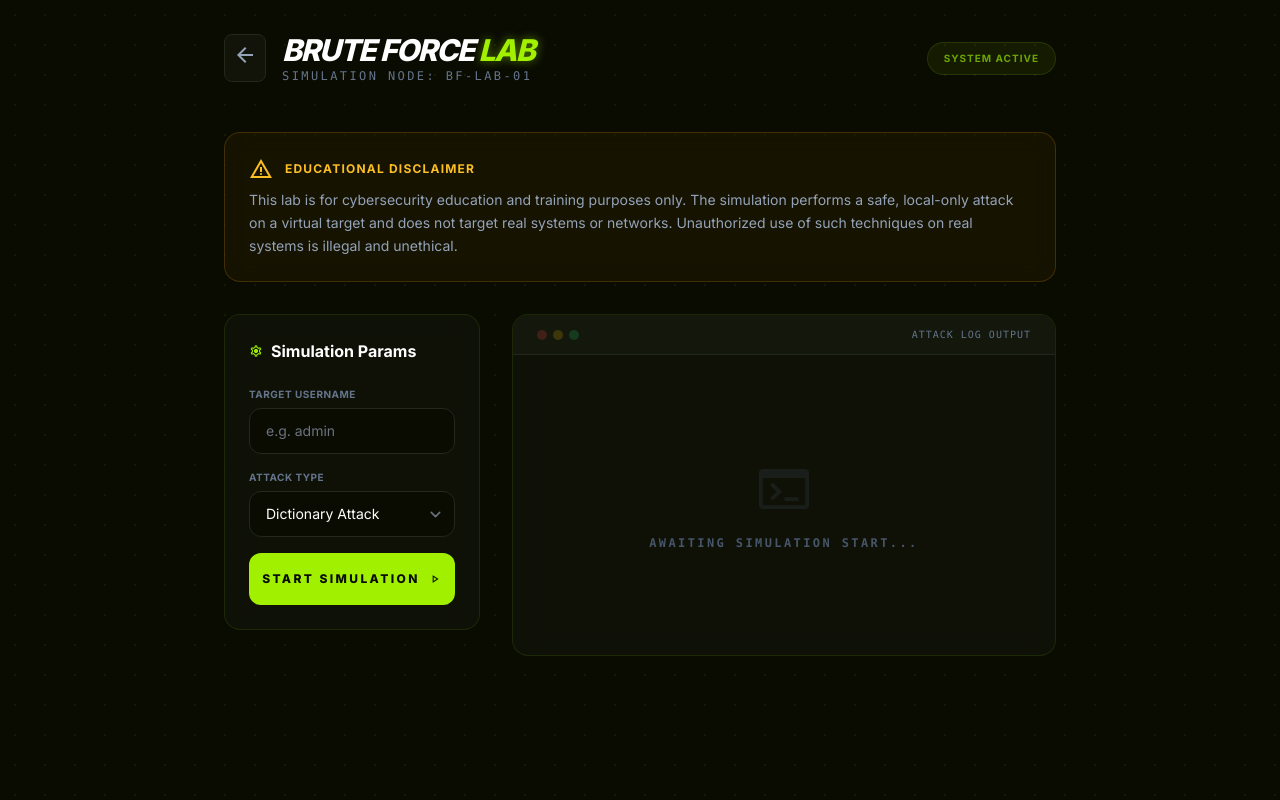
After one commit to kashifkhanamv123-cmd/CyberShield, a PHP site: page /labs/bruteforce.php in a window 1280 px wide. The commit adds this page. Run offline with PHP 8.4, Linux system fonts and the light colour scheme; the visitor is signed in with stand-in values (Sample User, id 1); some libraries are stand-ins or nearby versions.

Commit message:
BRUTEFORCE

```diff
--- a/dashboard/dashboard.php
+++ b/dashboard/dashboard.php
@@ -107,6 +107,9 @@ $completed_labs = ($phishing_count > 0) ? 1 : 0;
                     </a>
                     <a class="nav-item flex items-center gap-3 px-4 py-3 rounded-lg text-sm font-medium hover:bg-white/5 transition-all text-slate-400 hover:text-white" href="#">
                         <span class="material-symbols-outlined text-xl">bug_report</span> Malware Analysis
+                    </a>
+                    <a class="nav-item flex items-center gap-3 px-4 py-3 rounded-lg text-sm font-medium hover:bg-white/5 transition-all text-slate-400 hover:text-white" href="../labs/bruteforce.php">
+                        <span class="material-symbols-outlined text-xl">lock_open</span> Brute Force Lab
                     </a>
                     <a class="nav-item flex items-center gap-3 px-4 py-3 rounded-lg text-sm font-medium hover:bg-white/5 transition-all text-slate-400 hover:text-white" href="#">
                         <span class="material-symbols-outlined text-xl">data_exploration</span> SOC Dashboard
--- /dev/null
+++ b/labs/bruteforce.php
@@ -0,0 +1,211 @@
+<?php
+require_once __DIR__ . '/../config/session.php';
+require_once __DIR__ . '/../config/db.php';
+
+if (!isset($_SESSION['user_id'])) {
+    header("Location: ../auth/login.php");
+    exit();
+}
+
+$user_id = $_SESSION['user_id'];
+$success_msg = "";
+$error_msg = "";
+$simulation_results = null;
+
+if ($_SERVER["REQUEST_METHOD"] == "POST" && isset($_POST['start_simulation'])) {
+    $target_username = mysqli_real_escape_string($conn, $_POST['target_username']);
+    $attack_type = mysqli_real_escape_string($conn, $_POST['attack_type']);
+
+    // Internal password list for simulation
+    $passwords = ["123456", "password", "admin123", "letmein", "admin@123"];
+    $correct_password = "admin@123"; // Simulating that this is the target password
+
+    $attempts = 0;
+    $found = false;
+    $start_time = microtime(true);
+
+    $simulation_steps = [];
+    foreach ($passwords as $pwd) {
+        $attempts++;
+        $simulation_steps[] = "Attempting password: $pwd...";
+        if ($pwd === $correct_password) {
+            $found = true;
+            break;
+        }
+    }
+
+    $end_time = microtime(true);
+    $time_taken = round($end_time - $start_time, 4);
+
+    // Log the simulation to the database
+    $stmt = $conn->prepare("INSERT INTO bruteforce_logs (user_id, target_username, attack_type, attempts, success, time_taken) VALUES (?, ?, ?, ?, ?, ?)");
+    $success_val = $found ? 1 : 0;
+    $stmt->bind_param("isssid", $user_id, $target_username, $attack_type, $attempts, $success_val, $time_taken);
+
+    if ($stmt->execute()) {
+        $simulation_results = [
+            'steps' => $simulation_steps,
+            'attempts' => $attempts,
+            'found' => $found,
+            'password' => $found ? $correct_password : null,
+            'time_taken' => $time_taken
+        ];
+    } else {
+        $error_msg = "Error logging simulation: " . $conn->error;
+    }
+}
+?>
+<!DOCTYPE html>
+<html class="dark" lang="en">
+
+<head>
+    <meta charset="utf-8" />
+    <meta content="width=device-width, initial-scale=1.0" name="viewport" />
+    <title>CyberShield | Brute Force Simulation Lab</title>
+    <script src="https://cdn.tailwindcss.com?plugins=forms,container-queries"></script>
+    <link href="https://fonts.googleapis.com/css2?family=Inter:wght@400;500;600;700;800&display=swap" rel="stylesheet" />
+    <link href="https://fonts.googleapis.com/css2?family=Material+Symbols+Outlined:wght,FILL@100..700,0..1&display=swap" rel="stylesheet" />
+    <script>
+        tailwind.config = {
+            darkMode: "class",
+            theme: {
+                extend: {
+                    colors: {
+                        "primary": "#a0f000",
+                        "background-dark": "#0a0c02",
+                        "surface": "#12140a",
+                        "neutral-dark": "#16190e",
+                        "border-dim": "#23281b",
+                    },
+                    fontFamily: {
+                        "display": ["Inter", "sans-serif"]
+                    }
+                },
+            },
+        }
+    </script>
+    <style>
+        .terminal-grid {
+            background-image: radial-gradient(circle, #a0f00011 1px, transparent 1px);
+            background-size: 30px 30px;
+        }
+
+        .glass-panel {
+            background: rgba(18, 20, 10, 0.7);
+            backdrop-filter: blur(12px);
+            border: 1px solid rgba(160, 240, 0, 0.1);
+        }
+
+        .glow-text {
+            text-shadow: 0 0 10px rgba(160, 240, 0, 0.5);
+        }
+    </style>
+</head>
+
+<body class="bg-background-dark text-slate-300 font-display min-h-screen terminal-grid selection:bg-primary selection:text-background-dark">
+    <div class="max-w-4xl mx-auto p-8">
+        <!-- Header -->
+        <header class="mb-12 flex items-center justify-between">
+            <div class="flex items-center gap-4">
+                <a href="../dashboard/dashboard.php" class="p-2 rounded-lg bg-surface border border-border-dim text-slate-400 hover:text-primary transition-colors">
+                    <span class="material-symbols-outlined">arrow_back</span>
+                </a>
+                <div>
+                    <h1 class="text-3xl font-black text-white italic uppercase tracking-tighter">Brute Force <span class="text-primary glow-text">Lab</span></h1>
+                    <p class="text-slate-500 text-xs font-mono uppercase tracking-[0.2em]">Simulation Node: BF-LAB-01</p>
+                </div>
+            </div>
+            <div class="px-4 py-2 rounded-full bg-primary/10 border border-primary/20 text-[10px] font-bold text-primary uppercase tracking-widest animate-pulse">
+                System Active
+            </div>
+        </header>
+
+        <!-- Educational Disclaimer -->
+        <div class="glass-panel rounded-2xl p-6 border-amber-500/20 bg-amber-500/5 mb-8">
+            <div class="flex items-center gap-3 text-amber-400 mb-2">
+                <span class="material-symbols-outlined">warning</span>
+                <h3 class="font-bold uppercase text-xs tracking-widest">Educational Disclaimer</h3>
+            </div>
+            <p class="text-sm text-slate-400 leading-relaxed">
+                This lab is for cybersecurity education and training purposes only. The simulation performs a safe, local-only attack on a virtual target and does not target real systems or networks. Unauthorized use of such techniques on real systems is illegal and unethical.
+            </p>
+        </div>
+
+        <div class="grid grid-cols-1 md:grid-cols-3 gap-8">
+            <!-- Configuration Panel -->
+            <div class="md:col-span-1 space-y-6">
+                <div class="glass-panel rounded-2xl p-6">
+                    <h3 class="text-white font-bold mb-6 flex items-center gap-2">
+                        <span class="material-symbols-outlined text-primary text-sm">settings</span>
+                        Simulation Params
+                    </h3>
+                    <form method="POST" class="space-y-4">
+                        <div>
+                            <label class="block text-[10px] font-bold text-slate-500 uppercase mb-1.5 tracking-wider">Target Username</label>
+                            <input type="text" name="target_username" required placeholder="e.g. admin"
+                                class="w-full bg-background-dark border border-border-dim rounded-xl px-4 py-3 text-sm text-white focus:outline-none focus:border-primary transition-all">
+                        </div>
+                        <div>
+                            <label class="block text-[10px] font-bold text-slate-500 uppercase mb-1.5 tracking-wider">Attack Type</label>
+                            <select name="attack_type" class="w-full bg-background-dark border border-border-dim rounded-xl px-4 py-3 text-sm text-white focus:outline-none focus:border-primary appearance-none transition-all">
+                                <option value="Dictionary Attack">Dictionary Attack</option>
+                                <option value="Credential Stuffing">Credential Stuffing</option>
+                            </select>
+                        </div>
+                        <button type="submit" name="start_simulation"
+                            class="w-full py-4 bg-primary text-background-dark font-black rounded-xl text-xs uppercase tracking-[0.2em] hover:brightness-110 transition-all flex items-center justify-center gap-2 mt-4">
+                            Start Simulation <span class="material-symbols-outlined text-sm">play_arrow</span>
+                        </button>
+                    </form>
+                </div>
+            </div>
+
+            <!-- Terminal Output -->
+            <div class="md:col-span-2">
+                <div class="glass-panel rounded-2xl h-full flex flex-col overflow-hidden">
+                    <div class="bg-neutral-dark/80 px-6 py-3 border-b border-border-dim flex justify-between items-center">
+                        <div class="flex gap-1.5">
+                            <div class="size-2.5 rounded-full bg-red-500/20"></div>
+                            <div class="size-2.5 rounded-full bg-yellow-500/20"></div>
+                            <div class="size-2.5 rounded-full bg-green-500/20"></div>
+                        </div>
+                        <span class="text-[10px] font-mono text-slate-500 uppercase tracking-widest">Attack Log Output</span>
+                    </div>
+                    <div class="flex-1 p-6 font-mono text-sm overflow-y-auto max-h-[400px] custom-scrollbar space-y-2">
+                        <?php if ($simulation_results): ?>
+                            <?php foreach ($simulation_results['steps'] as $step): ?>
+                                <p class="text-slate-400"><?php echo htmlspecialchars($step); ?></p>
+                            <?php endforeach; ?>
+
+                            <?php if ($simulation_results['found']): ?>
+                                <div class="mt-4 p-4 rounded-xl bg-primary/10 border border-primary/20">
+                                    <p class="text-primary font-bold">Successfully Cracked!</p>
+                                    <p class="text-white text-lg mt-1">Found Password: <span class="bg-primary/20 px-2 italic text-primary"><?php echo htmlspecialchars($simulation_results['password']); ?></span></p>
+                                    <div class="mt-4 flex gap-6">
+                                        <div>
+                                            <p class="text-[10px] text-slate-500 font-bold uppercase mb-0.5">Attempts</p>
+                                            <p class="text-white font-black"><?php echo $simulation_results['attempts']; ?></p>
+                                        </div>
+                                        <div>
+                                            <p class="text-[10px] text-slate-500 font-bold uppercase mb-0.5">Time Taken</p>
+                                            <p class="text-white font-black"><?php echo $simulation_results['time_taken']; ?>s</p>
+                                        </div>
+                                    </div>
+                                </div>
+                            <?php else: ?>
+                                <p class="text-red-400 mt-4">Simulation sequence completed. No valid credential found in current wordlist.</p>
+                            <?php endif; ?>
+                        <?php else: ?>
+                            <div class="h-full flex flex-col items-center justify-center text-slate-600 space-y-4 py-20">
+                                <span class="material-symbols-outlined text-6xl opacity-20">terminal</span>
+                                <p class="text-xs uppercase tracking-[0.2em] font-bold">Awaiting Simulation Start...</p>
+                            </div>
+                        <?php endif; ?>
+                    </div>
+                </div>
+            </div>
+        </div>
+    </div>
+</body>
+
+</html>
--- /dev/null
+++ b/update_bruteforce_logs.sql
@@ -0,0 +1,5 @@
+ALTER TABLE bruteforce_logs
+    CHANGE COLUMN target_system target_username VARCHAR(255) NOT NULL,
+    CHANGE COLUMN username_tried attack_type VARCHAR(255) NOT NULL,
+    ADD COLUMN time_taken FLOAT DEFAULT 0 AFTER success,
+    DROP COLUMN ip_address;
```
Also changed, not shown: admin/bruteforce.php (+8 -8 lines).
